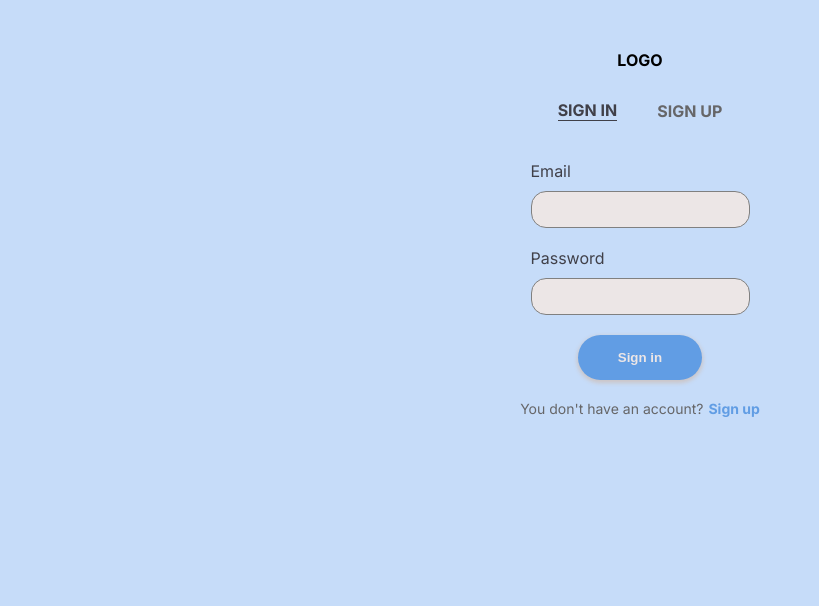
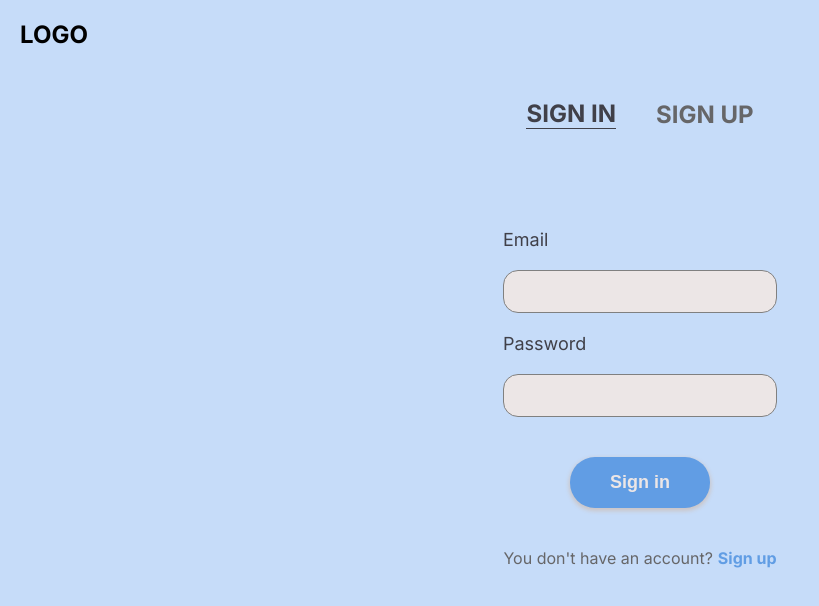
Before and after one commit to NNikiforuk/medical-assistant, a Next.js app: page / in a window 1280 px wide. Shown: the top 606 px of the page, without its empty margins (0-819 px from the left). Built offline with nearby package versions, Linux system fonts and the light colour scheme.

Commit message:
Styling landing page

```diff
--- a/app/page.module.scss
+++ b/app/page.module.scss
@@ -31,3 +31,20 @@
 		}
 	}
 }
+
+@media only screen and (min-width: 1024px) {
+	.home {
+		&__additional__info {
+			margin-top: 40px;
+			font-size: $fontSize-1024px-smaller;
+		}
+	}
+}
+
+@media only screen and (min-width: 1200px) {
+	.home {
+		&__additional__info {
+			font-size: $fontSize-1200px-smaller;
+		}
+	}
+}
--- a/components/common/Button/button.scss
+++ b/components/common/Button/button.scss
@@ -24,3 +24,16 @@
 		color: $button-disabled-text-color;
 	}
 }
+
+@media only screen and (min-width: 1024px) {
+	button {
+		margin-top: 20px;
+		font-size: $fontSize-1024px-button;
+	}
+}
+
+@media only screen and (min-width: 1200px) {
+	button {
+		font-size: $fontSize-1200px;
+	}
+}
--- a/components/common/Input/input.scss
+++ b/components/common/Input/input.scss
@@ -3,7 +3,8 @@
 .input__wrapper {
 	color: $text-color;
 
-	.input__email, .input__password {
+	.input__email,
+	.input__password {
 		padding: 10px 20px;
 		display: flex;
 		margin: 10px 0;
@@ -17,3 +18,26 @@
 		font-size: $fontSize-280px-smaller;
 	}
 }
+
+@media only screen and (min-width: 1024px) {
+	.input__wrapper {
+		.input__email,
+		.input__password,
+		.input__error {
+			font-size: $fontSize-1024px;
+			margin-top: 20px;
+			padding: 20px 40px;
+		}
+	}
+}
+
+@media only screen and (min-width: 1200px) {
+	.input__wrapper {
+		.input__email,
+		.input__password,
+		.input__error {
+			font-size: $fontSize-1200px;
+			padding: 10px 20px;
+		}
+	}
+}
--- a/components/common/Logo/logo.scss
+++ b/components/common/Logo/logo.scss
@@ -1,3 +1,5 @@
+@import "../../../styles/variables.scss";
+
 .home__logo {
 	font-weight: bold;
 	display: flex;
@@ -5,3 +7,24 @@
 	align-items: center;
 	margin-top: 50px;
 }
+
+@media only screen and (min-width: 768px) {
+	.home__logo {
+		margin-top: 200px;
+	}
+}
+
+@media only screen and (min-width: 1024px) {
+	.home__logo {
+		font-size: 36px;
+	}
+}
+
+@media only screen and (min-width: 1200px) {
+	.home__logo {
+		font-size: 24px;
+		margin-top: 0;
+		justify-content: flex-start;
+		padding: 20px;
+	}
+}
--- a/components/home/Header/header.scss
+++ b/components/home/Header/header.scss
@@ -18,3 +18,21 @@
 		border-bottom: 1px solid $text-color;
 	}
 }
+
+@media only screen and (min-width: 1024px) {
+	.home__header {
+		font-size: $fontSize-1024px-capitals;
+	}
+}
+
+@media only screen and (min-width: 1024px) {
+	.home__header {
+		font-size: $fontSize-1200px-capitals;
+	}
+}
+
+@media only screen and (min-width: 1200px) {
+	.home__header {
+		font-size: $fontSize-1200px-capitals;
+	}
+}
--- /dev/null
+++ b/components/home/Login&RegistrationForm/login&registrationForm.scss
@@ -0,0 +1,23 @@
+@import "../../../styles/variables.scss";
+
+.home__form {
+	display: flex;
+	justify-content: center;
+	align-items: center;
+	flex-direction: column;
+	margin-top: 40px;
+	gap: 10px;
+}
+
+@media only screen and (min-width: 1024px) {
+	.home__form {
+		margin-top: 100px;
+		font-size: $fontSize-1024px;
+	}
+}
+
+@media only screen and (min-width: 1200px) {
+	.home__form {
+		font-size: $fontSize-1200px;
+	}
+}
--- a/components/home/LoginForm/LoginForm.tsx
+++ b/components/home/LoginForm/LoginForm.tsx
@@ -1,9 +1,9 @@
 "use client";
 
 import Button from "@/components/common/Button/Button";
-import "./loginForm.scss";
 import Input from "@/components/common/Input/Input";
 import { useState } from "react";
+import "../Login&RegistrationForm/login&registrationForm.scss";
 
 const LoginForm = () => {
 	const [email, setEmail] = useState<string>("");
@@ -15,7 +15,7 @@ const LoginForm = () => {
 
 
 	return (
-		<form className="home__login__form" onSubmit={handleLogin}>
+		<form className="home__form" onSubmit={handleLogin}>
 			<Input
 				value={email}
 				onChange={(e) => setEmail(e.target.value)}
--- a/components/home/LoginForm/loginForm.scss
+++ /dev/null
@@ -1,10 +0,0 @@
-@import "../../../styles/variables.scss";
-
-.home__login__form{
-    display: flex;
-    justify-content: center;
-    align-items: center;
-    flex-direction: column;
-    margin-top: 40px;
-    gap: 10px;
-}
--- a/components/home/RegistrationForm/RegistrationForm.tsx
+++ b/components/home/RegistrationForm/RegistrationForm.tsx
@@ -3,9 +3,7 @@
 import Button from "@/components/common/Button/Button"
 import Input from "@/components/common/Input/Input"
 import { useState } from "react";
-import "./registerForm.scss";
-
-
+import "../Login&RegistrationForm/login&registrationForm.scss";
 
 const RegistrationForm = () => {
 const [email, setEmail] = useState<string>("");
@@ -18,7 +16,7 @@ const handleRegistration = () => {
 
 
 return (
-	<form className="home__login__form">
+	<form className="home__form">
 		<Input
 			value={email}
 			onChange={(e) => setEmail(e.target.value)}
--- a/components/home/RegistrationForm/registerForm.scss
+++ /dev/null
@@ -1,10 +0,0 @@
-@import "../../../styles/variables.scss";
-
-.home__register__form{
-    display: flex;
-    justify-content: center;
-    align-items: center;
-    flex-direction: column;
-    margin-top: 40px;
-    gap: 10px;
-}
--- a/package.json
+++ b/package.json
@@ -37,6 +37,5 @@
     "sass": "^1.69.5",
     "storybook": "^7.6.7",
     "typescript": "^5"
-  },
-  "packageManager": "yarn@4.0.2"
+  }
 }
--- a/styles/variables.scss
+++ b/styles/variables.scss
@@ -8,6 +8,13 @@ $shadow-color: #ccc5c5;
 
 //Font size
 $fontSize-280px-smaller: 14px;
+$fontSize-1024px-capitals: 36px;
+$fontSize-1024px: 32px;
+$fontSize-1024px-smaller: 26px;
+$fontSize-1024px-button: 26px;
+$fontSize-1200px-capitals: 24px;
+$fontSize-1200px: 18px;
+$fontSize-1200px-smaller: 16px;
 
 //Button
 $button-text-color: #ece6e6;
```
